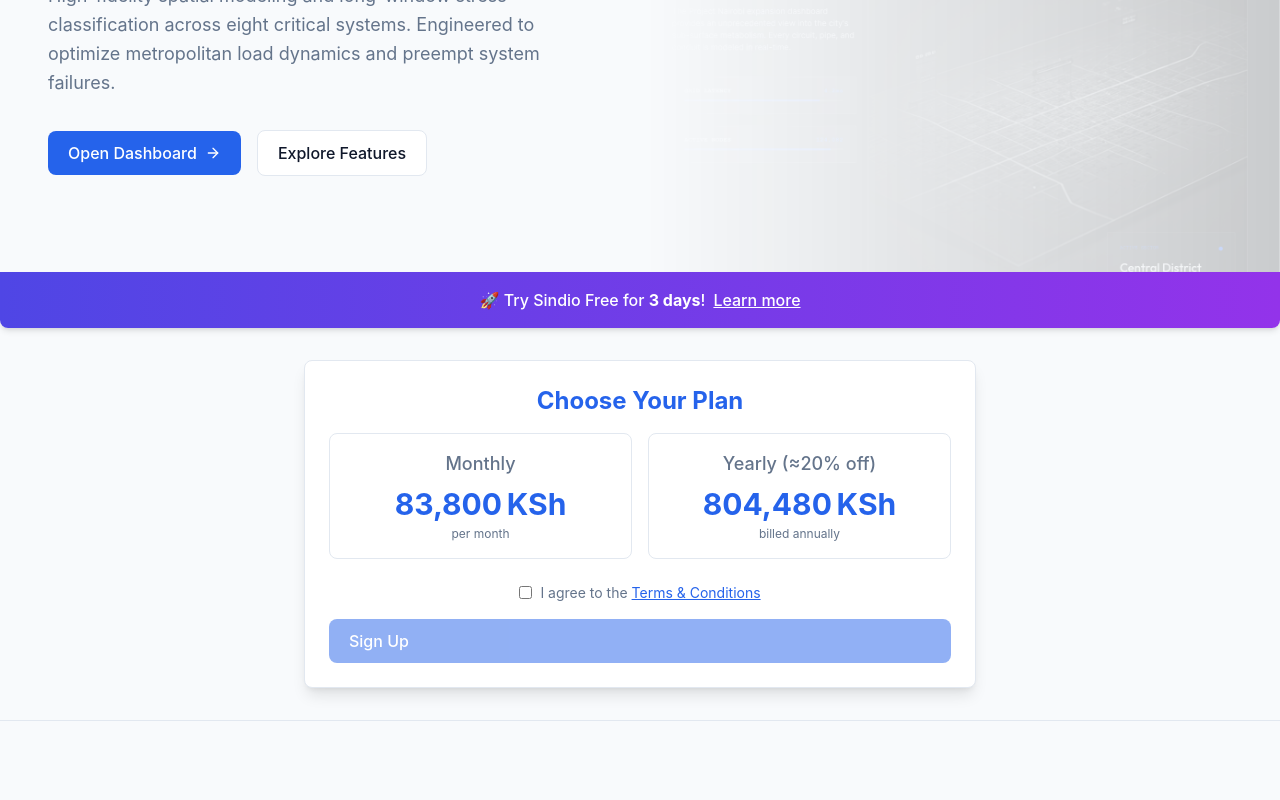
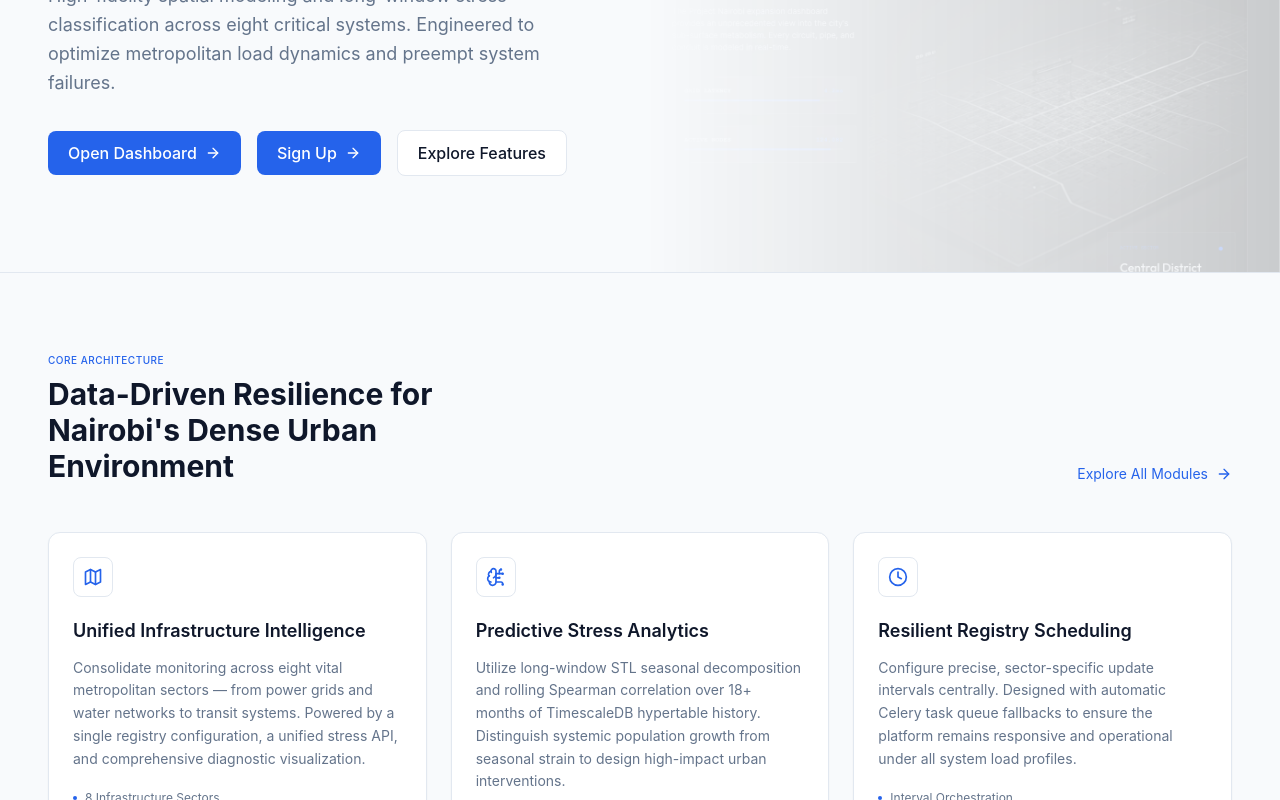
Before and after one commit to unidentfied/indo0, a React (Vite) app in the folder sindio/frontend/: page / in a window 1280 px wide. Shown: the part 480-1280 px from the top of the page. Built offline with nearby package versions, Linux system fonts and the light colour scheme.

Commit message:
Improve sign-up UI: add modal, reposition terms, remove trial banner

```diff
--- a/sindio/frontend/src/pages/LandingPage.tsx
+++ b/sindio/frontend/src/pages/LandingPage.tsx
@@ -1,8 +1,7 @@
 
-import { Link } from 'react-router-dom'
-import TrialNotice from '../components/TrialNotice'
-import PricingBanner from '../components/PricingBanner'
-
+import { Link } from 'react-router-dom';
+import { useState } from 'react';
+import SignupForm from '../components/SignupForm';
 
 import {
   ArrowRight, Map, BrainCircuit, Clock, Play,
@@ -42,7 +41,8 @@ const capabilities = [
 
 export default function LandingPage() {
 
-  const openSignup = () => {}
+  const [showSignup, setShowSignup] = useState(false);
+  const openSignup = () => setShowSignup(true);
 
   return (
     <div>
@@ -66,6 +66,10 @@ export default function LandingPage() {
                 Open Dashboard
                 <ArrowRight className="w-4 h-4" />
               </Link>
+              <button onClick={openSignup} className="btn-primary">
+                Sign Up
+                <ArrowRight className="w-4 h-4" />
+              </button>
               <a href="#features" className="btn-secondary">Explore Features</a>
             </div>
           </div>
@@ -80,8 +84,7 @@ export default function LandingPage() {
           />
         </div>
       </section>
-      <TrialNotice />
-      <PricingBanner openSignup={openSignup} />
+      {showSignup && <SignupForm onClose={() => setShowSignup(false)} />}
 
       {/* Core Features */}
       <section id="features" className="border-t border-sindio-border py-20">
```
Also changed, not shown: 1 other file (tests, documents, lock files or other folders).
